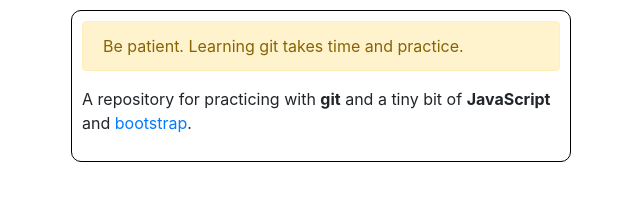
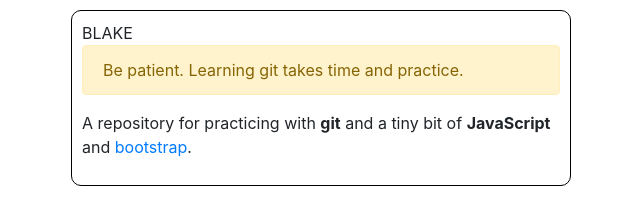
Before and after one commit to welzie/git-bootstrap-fun, a plain HTML site: page index.html in a window 1280 px wide. Shown: the whole page, without its empty margins (319-959 px from the left). Drawn offline with Linux system fonts and the light colour scheme.

Commit message:
added my name

```diff
--- a/index.html
+++ b/index.html
@@ -22,6 +22,7 @@
         </style>
     </head>
     <body>
+        BLAKE
         <div class="alert alert-warning" role="alert">
             Be patient. Learning git takes time and practice.
         </div>
```
